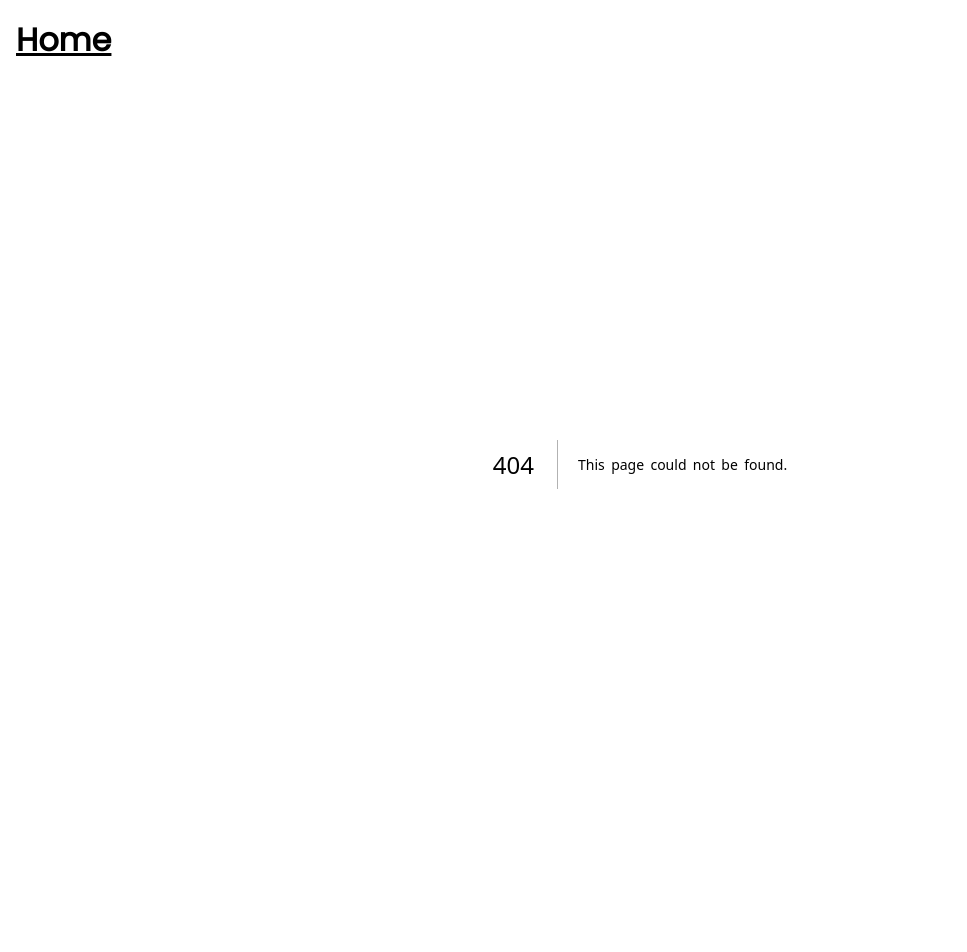
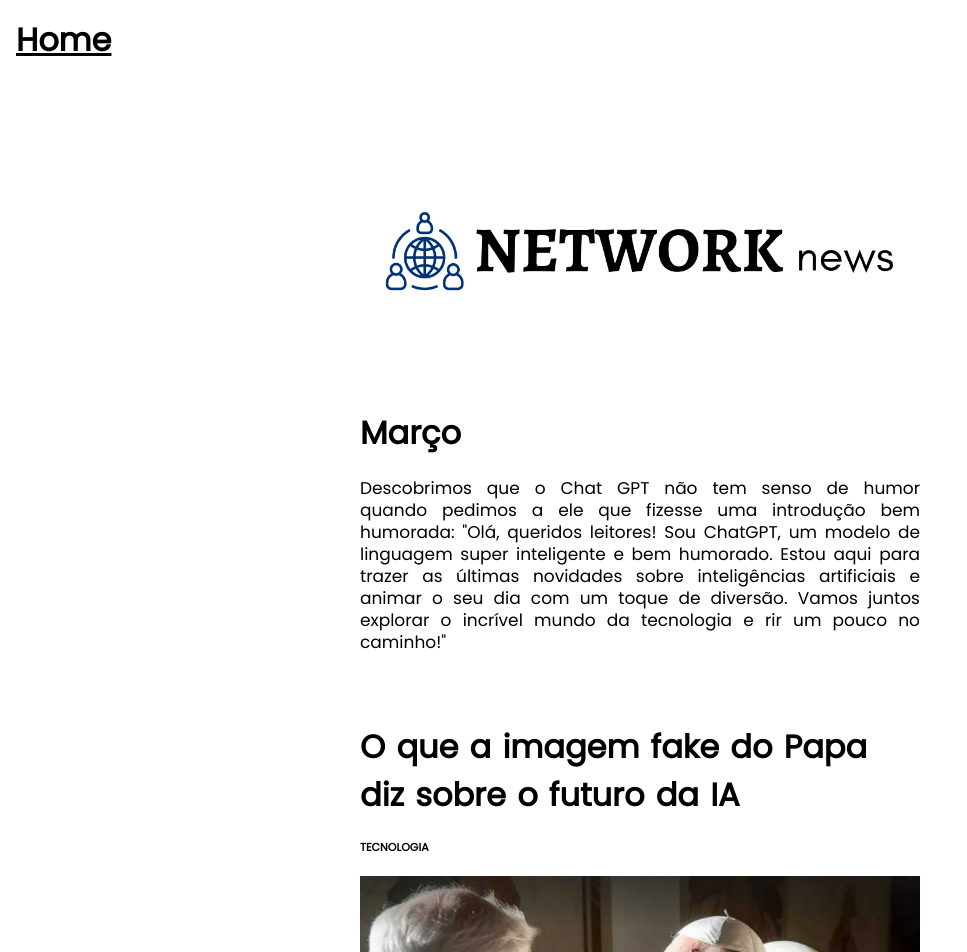
Before and after one commit to VitorAndrey/portal_newsletter, a Next.js app: page /abril in a window 1280 px wide. Before the commit this address had no page. Shown: the top 952 px of the page, without its empty margins (0-967 px from the left). Before the commit the page ends 880 px from the top, so only its background shows below. Built offline with nearby package versions, Linux system fonts and the light colour scheme.

Commit message:
adicinei a newsletter de abril

```diff
--- /dev/null
+++ b/pages/abril.js
@@ -0,0 +1,67 @@
+import Cabecalho from "@/components/Cabecalho";
+import Noticia from "@/components/Noticia";
+import Rodape from "@/components/Rodape";
+import Head from "next/head";
+import data from "@/constants/data";
+
+export default function Marco() {
+  return (
+    <>
+      <Head>
+        <title>Março</title>
+      </Head>
+      <div className="conteiner">
+        <Cabecalho
+          mes={`Março`}
+          welcome={`Descobrimos que o Chat GPT não tem senso de humor quando pedimos a ele que fizesse uma
+           introdução bem humorada: "Olá, queridos leitores! Sou ChatGPT, um modelo de linguagem super inteligente
+           e bem humorado. Estou aqui para trazer as últimas novidades sobre inteligências artificiais e animar o
+           seu dia com um toque de diversão. Vamos juntos explorar o incrível mundo da tecnologia e rir um pouco no caminho!"`}
+        />
+
+        {data.marco.map((marco) => (
+          <Noticia
+            key={marco.id}
+            title={marco.title}
+            theme={marco.theme}
+            image={marco.image}
+            p1={marco.p1}
+            p2={marco.p2}
+            p3={marco.p3}
+            p4={marco.p4}
+            p5={marco.p5}
+            supportUrl={marco.supportUrl}
+            ulrDescription={marco.ulrDescription}
+          />
+        ))}
+
+        <section>
+          <h2>Apresentando a API Luma Video-to-3D!</h2>
+          <h3>Tecnologia</h3>
+          <video width="999" height="999" controls className="vid">
+            <source src="images/mar-noticia-8.mp4" type="video/mp4" />
+            <source src="movie.ogg" type="video/ogg" />
+          </video>
+          <p>
+            Os desenvolvedores agora podem integrar os modelos NeRF 3D fotorrealistas da Luma em
+            seus aplicativos e produtos por meio de nossa API. Os modelos NeRF e malha da Luma agora
+            estão disponíveis em nossa API, dando aos desenvolvedores acesso aos melhores recursos
+            de modelagem e reconstrução 3D do mundo.
+          </p>
+          <p>
+            A API espera orientações em vídeo de objetos ou cenas, olhando de fora para dentro, de 2
+            a 3 níveis. A saída é uma cena 3D interativa que pode ser incorporada diretamente,
+            modelos de textura grosseira para criar interações em pipelines 3D tradicionais e
+            imagens e vídeos 360 pré-renderizados.
+          </p>
+
+          <p>
+            <a href="https://docs.lumalabs.ai/MCrGAEukR4orR9">Saiba mais sobre o video.</a>
+          </p>
+        </section>
+
+        <Rodape />
+      </div>
+    </>
+  );
+}
--- a/pages/index.js
+++ b/pages/index.js
@@ -22,6 +22,9 @@ export default function Home() {
           priority="true"
         />
         <div className={styles.navlist}>
+          <Link href="/abril" className={styles.navlink}>
+            Abril
+          </Link>
           <Link href="/marco" className={styles.navlink}>
             Março
           </Link>
```
